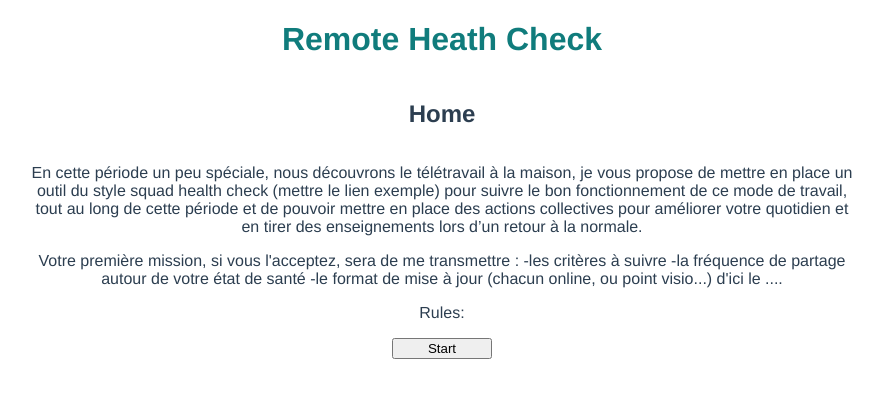
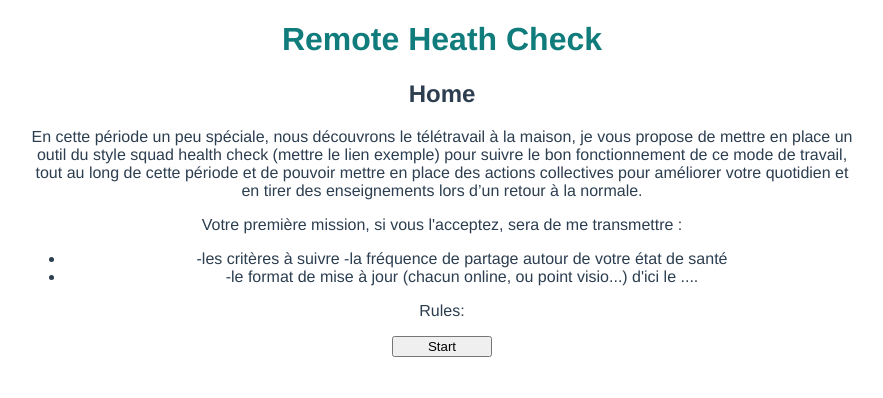
Before and after one commit to albrones/remote-health-check, a Vue app in the folder frontend/: page / in a window 1280 px wide. Shown: the top 398 px of the page, without its empty margins (198-1081 px from the left). Built offline with nearby package versions, Linux system fonts and the light colour scheme.

Commit message:
Format files with new prettier config

```diff
--- a/frontend/babel.config.js
+++ b/frontend/babel.config.js
@@ -1,5 +1,3 @@
 module.exports = {
-  presets: [
-    '@vue/cli-plugin-babel/preset'
-  ]
+    presets: ['@vue/cli-plugin-babel/preset'],
 }
--- a/frontend/src/components/Button.vue
+++ b/frontend/src/components/Button.vue
@@ -7,10 +7,10 @@ export default {
     props: {
         action: {
             type: Function,
-      required: true
+            required: true,
+        },
+    },
 }
-  }
-};
 </script>
 
 <style scoped>
--- a/frontend/src/main.js
+++ b/frontend/src/main.js
@@ -6,7 +6,7 @@ import store from './store'
 Vue.config.productionTip = false
 
 new Vue({
-  router,
-  store,
-  render: h => h(App)
+    router,
+    store,
+    render: h => h(App),
 }).$mount('#app')
--- a/frontend/src/router/index.js
+++ b/frontend/src/router/index.js
@@ -1,26 +1,26 @@
-import Vue from "vue";
-import VueRouter from "vue-router";
-import Home from "../views/Home.vue";
-import Step0 from "../views/Step0.vue";
+import Vue from 'vue'
+import VueRouter from 'vue-router'
+import Home from '../views/Home.vue'
+import Step0 from '../views/Step0.vue'
 
-Vue.use(VueRouter);
+Vue.use(VueRouter)
 
 const routes = [
-  {
-    path: "/",
-    name: "Home",
-    component: Home
-  },
-  {
-    path: "/step0",
-    name: "Step0",
-    component: Step0
-  }
-  //TODO: add steps
-];
+    {
+        path: '/',
+        name: 'Home',
+        component: Home,
+    },
+    {
+        path: '/step0',
+        name: 'Step0',
+        component: Step0,
+    },
+    //TODO: add steps
+]
 
 const router = new VueRouter({
-  routes
-});
+    routes,
+})
 
-export default router;
+export default router
--- a/frontend/src/store/index.js
+++ b/frontend/src/store/index.js
@@ -1,13 +1,13 @@
-import Vue from "vue";
-import Vuex from "vuex";
+import Vue from 'vue'
+import Vuex from 'vuex'
 
-Vue.use(Vuex);
+Vue.use(Vuex)
 
 export default new Vuex.Store({
-  state: {},
-  mutations: {},
-  actions: {},
-  modules: {}
-});
+    state: {},
+    mutations: {},
+    actions: {},
+    modules: {},
+})
 
 // TODO: Add stepState, userName, stepsValues
--- a/frontend/src/views/Home.vue
+++ b/frontend/src/views/Home.vue
@@ -1,5 +1,5 @@
 <template>
-  <div id="home">
+  <div>
     <h2>Home</h2>
     <div class="explainations">
       <p>
@@ -12,9 +12,14 @@
       </p>
       <p>
         Votre première mission, si vous l'acceptez, sera de me transmettre :
-        -les critères à suivre -la fréquence de partage autour de votre état de
-        santé -le format de mise à jour (chacun online, ou point visio...) d'ici
-        le ....
+        <ul>
+          <li>
+            -les critères à suivre -la fréquence de partage autour de votre état de santé
+          </li>
+          <li>
+            -le format de mise à jour (chacun online, ou point visio...) d'ici le ....
+          </li>
+        </ul>
         <!-- TODO: evolve explainations -->
       </p>
       <p>
@@ -42,12 +47,6 @@ export default {
 </script>
 
 <style scoped>
-#home {
-  display: flex;
-  justify-content: center;
-  flex-direction: column;
-  align-items: center;
-}
 .explainations {
   margin: auto;
   width: 66%;
--- a/frontend/src/views/Step0.vue
+++ b/frontend/src/views/Step0.vue
@@ -11,19 +11,19 @@
 </template>
 
 <script>
-import Button from "@/components/Button";
+import Button from '@/components/Button'
 
 export default {
     components: {
-    Button
+        Button,
     },
     methods: {
         next: function() {
             //TODO : getName from input and save in store
-      this.$router.push("/");
+            this.$router.push('/')
+        },
+    },
 }
-  }
-};
 </script>
 
 <style>
```
Also changed, not shown: frontend/package.json (indentation only), 1 other file (tests, documents, lock files or other folders). Lines whose indentation alone changed are shown as unchanged.
